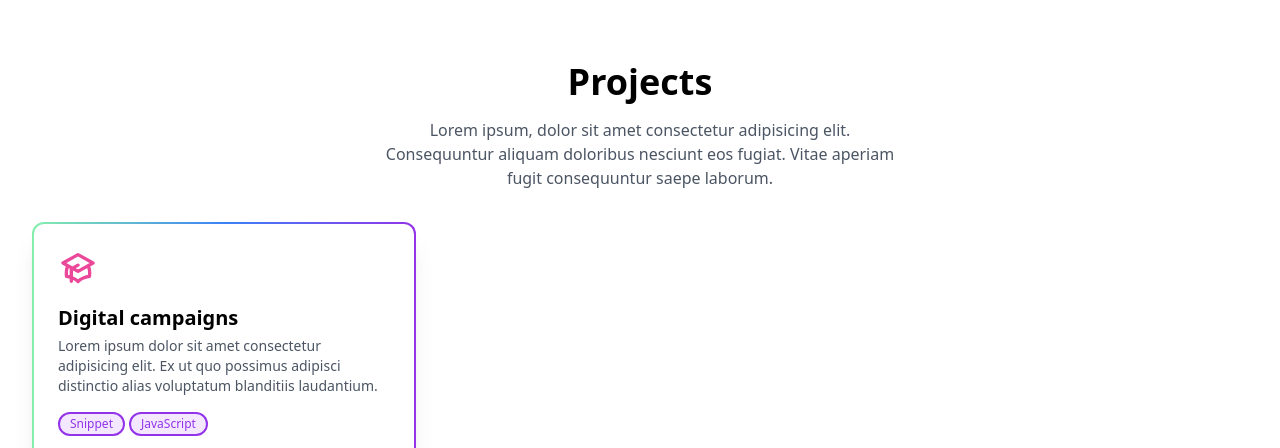
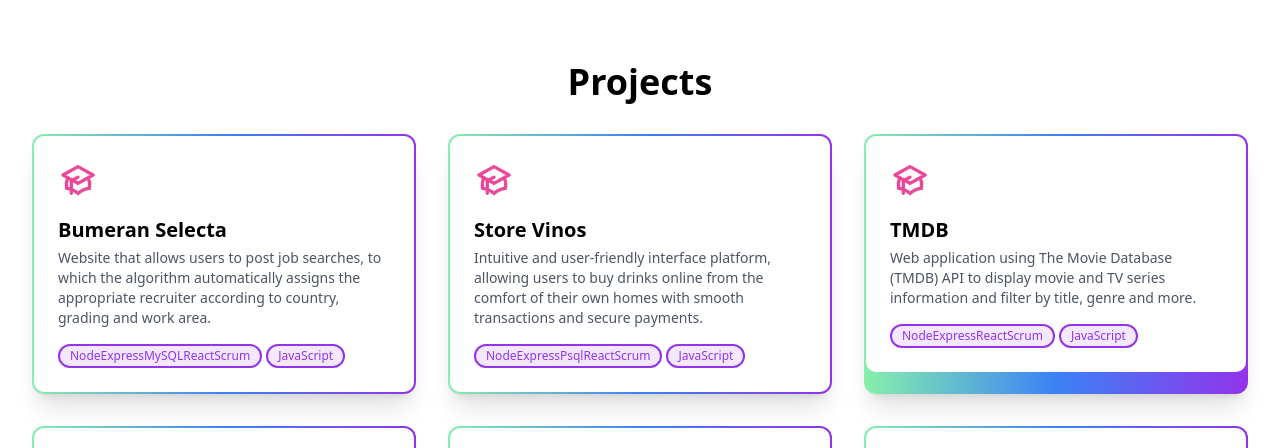
Before and after one commit to JeanLarez/portfolio-jean-larez, a React (Vite) app in the folder portfolio-jean/: page / in a window 1280 px wide. Shown: the part 484-932 px from the top of the page. Built offline with nearby package versions, Linux system fonts and the light colour scheme.

Commit message:
Projects-Se agrega renderizado dinamico del Componente Cards

```diff
--- a/portfolio-jean/src/Components/Header.jsx
+++ b/portfolio-jean/src/Components/Header.jsx
@@ -3,44 +3,44 @@
 
 const Header = () => {
   return (
-    <header class="bg-gradient-to-b from-sky-700 via-sky-600 to-sky-500 w-full h-full bg-no-repeat bg-cover bg-center bg-fixed">
-      <div class="content pt-1.5 px-8">
-        <nav class="flex items-center justify-between">
-          <h2 class="text-white font-bold text-2xl ml-12">Jean Lárez</h2>
-          <div class="auth flex items-center mr-12">
-            <button class="py-2 px-3 rounded text-white hover:bg-white hover:text-[#0a66c2]">
-              <FaLinkedin class="text-4xl" />
+    <header className="bg-gradient-to-b from-sky-700 via-sky-600 to-sky-500 w-full h-full bg-no-repeat bg-cover bg-center bg-fixed">
+      <div className="content pt-1.5 px-8">
+        <nav className="flex items-center justify-between">
+          <h2 className="text-white font-bold text-2xl ml-12">Jean Lárez</h2>
+          <div className="auth flex items-center mr-12">
+            <button className="py-2 px-3 rounded text-white hover:bg-white hover:text-[#0a66c2]">
+              <FaLinkedin className="text-4xl" />
             </button>
-            <button class="py-2 px-3 rounded  hover:bg-gray-800 hover:text-gray-100">
-              <BsGithub class="text-4xl text-white" />
+            <button className="py-2 px-3 rounded  hover:bg-gray-800 hover:text-gray-100">
+              <BsGithub className="text-4xl text-white" />
             </button>
           </div>
         </nav>
-        <div class="body mx-8">
-          <div class="md:flex items-center justify-center">
-            <div class="w-full md:w-1/2 pt-6">
-              <h1 class="text-4xl mb-8 ml-4 font-bold text-white tracking-wide">
+        <div className="body mx-8">
+          <div className="md:flex items-center justify-center">
+            <div className="w-full md:w-1/2 pt-6">
+              <h1 className="text-4xl mb-8 ml-4 font-bold text-white tracking-wide">
                 Full Stack Developer
               </h1>
-              <p class="text-gray-1200 text-lg mr-16 mb-8 ml-4">
+              <p className="text-gray-1200 text-lg mr-16 mb-8 ml-4">
                 I am passionate about developing websites, applications and
                 programs by giving them structure, appearance and interactive
                 behaviors by applying industry-standard technologies.
               </p>
 
-              <p class="text-gray-1200 text-lg mr-16 mb-8 ml-4">
+              <p className="text-gray-1200 text-lg mr-16 mb-8 ml-4">
                 I also have experience in training and mentoring people and
                 coordinating work teams, allowing me to communicate effectively
                 with team members, clients and stakeholders.
               </p>
 
-              <button class="bg-gray-900 text-gray-200 ml-3 py-2 px-5 rounded  hover:bg-gray-800 hover:text-gray-100">
+              <button className="bg-gray-900 text-gray-200 ml-3 py-2 px-5 rounded  hover:bg-gray-800 hover:text-gray-100">
                 Resume
               </button>
             </div>
-            <div class="w-96 md:max-w-md">
+            <div className="w-96 md:max-w-md">
               <img
-                class="h-max"
+                className="h-max"
                 src="src/assets/jean_perfil_izquierdo.png"
                 alt=""
               />
--- a/portfolio-jean/src/Components/Projects.jsx
+++ b/portfolio-jean/src/Components/Projects.jsx
@@ -1,69 +1,29 @@
+import dataProjects from "../utils/dataCards";
+import Card from "../common/Card";
+
 const Grid = () => {
   return (
-    <section class="dark:bg-gray-900 dark:text-white">
-      <div class="mx-auto max-w-screen-xl px-4 py-8 sm:py-12 sm:px-6 lg:py-16 lg:px-8">
-        <div class="mx-auto max-w-lg text-center">
-          <h2 class="text-3xl font-bold sm:text-4xl">Projects</h2>
-
-          <p class="mt-4 text-gray-600">
-            Lorem ipsum, dolor sit amet consectetur adipisicing elit.
-            Consequuntur aliquam doloribus nesciunt eos fugiat. Vitae aperiam
-            fugit consequuntur saepe laborum.
-          </p>
+    <section className="dark:bg-gray-900 dark:text-white">
+      <div className="mx-auto max-w-screen-xl px-4 py-8 sm:py-12 sm:px-6 lg:py-16 lg:px-8">
+        <div className="mx-auto max-w-lg text-center">
+          <h2 className="text-3xl font-bold sm:text-4xl text-black">
+            Projects
+          </h2>
         </div>
 
-        <div class="mt-8 grid grid-cols-1 gap-8 md:grid-cols-2 lg:grid-cols-3">
-          <article class="rounded-xl bg-gradient-to-r from-green-300 via-blue-500 to-purple-600 p-0.5 shadow-xl transition hover:animate-background hover:bg-[length:400%_400%] hover:shadow-sm hover:[animation-duration:_4s]">
-            <div class="rounded-[10px] bg-white p-4 sm:p-6">
-              <a href="#">
-                <svg
-                  xmlns="http://www.w3.org/2000/svg"
-                  class="h-10 w-10 text-pink-500"
-                  fill="none"
-                  viewBox="0 0 24 24"
-                  stroke="currentColor"
-                >
-                  <path d="M12 14l9-5-9-5-9 5 9 5z" />
-                  <path d="M12 14l6.16-3.422a12.083 12.083 0 01.665 6.479A11.952 11.952 0 0012 20.055a11.952 11.952 0 00-6.824-2.998 12.078 12.078 0 01.665-6.479L12 14z" />
-                  <path
-                    stroke-linecap="round"
-                    stroke-linejoin="round"
-                    stroke-width="2"
-                    d="M12 14l9-5-9-5-9 5 9 5zm0 0l6.16-3.422a12.083 12.083 0 01.665 6.479A11.952 11.952 0 0012 20.055a11.952 11.952 0 00-6.824-2.998 12.078 12.078 0 01.665-6.479L12 14zm-4 6v-7.5l4-2.222"
-                  />
-                </svg>
+        <div className="mt-8 grid grid-cols-1 gap-8 md:grid-cols-2 lg:grid-cols-3">
+          {dataProjects.map((project) => {
+            return (
+              <Card
+                key={project.id}
+                title={project.title}
+                descrptionEng={project.descrptionEng}
+                thecnology={project.thecnology.map((name) => name)}
+              />
+            );
+          })}
 
-                <h2 class="mt-4 text-xl font-bold text-black">
-                  Digital campaigns
-                </h2>
 
-                <p class="mt-1 text-sm text-gray-600">
-                  Lorem ipsum dolor sit amet consectetur adipisicing elit. Ex ut
-                  quo possimus adipisci distinctio alias voluptatum blanditiis
-                  laudantium.
-                </p>
-              </a>
-
-              <div class="mt-4 flex flex-wrap gap-1">
-                <span class="whitespace-nowrap rounded-full bg-purple-100 border-2 border-purple-600 px-2.5 py-0.5 text-xs text-purple-600">
-                  Snippet
-                </span>
-
-                <span class="whitespace-nowrap rounded-full bg-purple-100 border-2 border-purple-600 px-2.5 py-0.5 text-xs text-purple-600">
-                  JavaScript
-                </span>
-              </div>
-            </div>
-          </article>
-        </div>
-
-        <div class="mt-12 text-center">
-          <a
-            href="#"
-            class="inline-block rounded bg-pink-600 px-12 py-3 text-sm font-medium text-white transition hover:bg-pink-700 focus:outline-none focus:ring focus:ring-yellow-400"
-          >
-            Get Started Today
-          </a>
         </div>
       </div>
     </section>
--- /dev/null
+++ b/portfolio-jean/src/common/Card.jsx
@@ -0,0 +1,39 @@
+function Card (data) {
+  return (
+    <article className="rounded-xl bg-gradient-to-r from-green-300 via-blue-500 to-purple-600 p-0.5 shadow-xl transition hover:animate-background hover:bg-[length:400%_400%] hover:shadow-sm hover:[animation-duration:_4s]">
+      <div className="rounded-[10px] bg-white p-4 sm:p-6">
+        <a href="#">
+          <svg
+            xmlns="http://www.w3.org/2000/svg"
+            className="h-10 w-10 text-pink-500"
+            fill="none"
+            viewBox="0 0 24 24"
+            stroke="currentColor"
+          >
+            <path d="M12 14l9-5-9-5-9 5 9 5z" />
+            <path d="M12 14l6.16-3.422a12.083 12.083 0 01.665 6.479A11.952 11.952 0 0012 20.055a11.952 11.952 0 00-6.824-2.998 12.078 12.078 0 01.665-6.479L12 14z" />
+            <path
+              strokeLinecap="round"
+              strokeLinejoin="round"
+              strokeWidth="2"
+              d="M12 14l9-5-9-5-9 5 9 5zm0 0l6.16-3.422a12.083 12.083 0 01.665 6.479A11.952 11.952 0 0012 20.055a11.952 11.952 0 00-6.824-2.998 12.078 12.078 0 01.665-6.479L12 14zm-4 6v-7.5l4-2.222"
+            />
+          </svg>
+          <h2 className="mt-4 text-xl font-bold text-black">{data.title}</h2>
+          <p className="mt-1 text-sm text-gray-600">{data.descrptionEng}</p>
+        </a>
+
+        <div className="mt-4 flex flex-wrap gap-1">
+          <span className="whitespace-nowrap rounded-full bg-purple-100 border-2 border-purple-600 px-2.5 py-0.5 text-xs text-purple-600">
+            {data.thecnology}
+          </span>
+          <span className="whitespace-nowrap rounded-full bg-purple-100 border-2 border-purple-600 px-2.5 py-0.5 text-xs text-purple-600">
+            JavaScript
+          </span>
+        </div>
+      </div>
+    </article>
+  );
+}
+
+export default Card
--- /dev/null
+++ b/portfolio-jean/src/utils/dataCards.js
@@ -0,0 +1,58 @@
+const dataProjects = [
+  {
+    id: 1,
+    title: "Bumeran Selecta",
+    descrptionEng:
+      "Website that allows users to post job searches, to which the algorithm automatically assigns the appropriate recruiter according to country, grading and work area.",
+    descrptionEsp:
+      "Sitio web que permite a los usuarios publicar búsquedas de empleo, a las que el algoritmo asigna automáticamente el reclutador adecuado según el país, califcación y área de trabajo.",
+    thecnology: ["Node", "Express", "MySQL", "React", "Scrum"],
+  },
+  {
+    id: 2,
+    title: "Store Vinos",
+    descrptionEng:
+      "Intuitive and user-friendly interface platform, allowing users to buy drinks online from the comfort of their own homes with smooth transactions and secure payments.",
+    descrptionEsp:
+      "Plataforma de interfaz intuitiva y fácil de usar, que permite a los usuarios comprar bebidas en línea desde la comodidad de sus propios hogares con transacciones fluidas y pagos seguros.",
+    thecnology: ["Node", "Express", "Psql", "React", "Scrum"],
+  },
+  {
+    id: 3,
+    title: "TMDB",
+    descrptionEng:
+      "Web application using The Movie Database (TMDB) API to display movie and TV series information and filter by title, genre and more.",
+    descrptionEsp:
+      "Aplicación web utilizando la API de The Movie Database (TMDB) para mostrar información de películas y series de televisión y filtrar por título, géneroy más.",
+    thecnology: ["Node", "Express", "React", "Scrum"],
+  },
+  {
+    id: 4,
+    title: "Wheather Chanel",
+    descrptionEng:
+      "Web application to display the weather forecast in real time. It was developed in integration with the OpenWeatherMap API to get the weather data.",
+    descrptionEsp:
+      "Aplicación web para visualizar el pronóstico del tiempo en tiempo real. Fue desarrollado en integración con la API OpenWeatherMap para obtener los datos meteorológicos.",
+    thecnology: ["Html", "CSS", "JavaScript", "Jquery"],
+  },
+  {
+    id: 5,
+    title: "To do List",
+    descrptionEng:
+      "Web application that allow the user to add new tasks, mark them as completed, delete them and also edit their content.",
+    descrptionEsp:
+      "Aplicación web que permitir al usuario agregar nuevas tareas, marcarlas como completadas, eliminarlas y también editar su contenido.",
+    thecnology: ["Html", "CSS", "JavaScript", "POO"],
+  },
+  {
+    id: 6,
+    title: "Color Game",
+    descrptionEng:
+      "Interactive application that presents the user with a color in RGB format, to choose the color box that matches the given value.",
+    descrptionEsp:
+      "Aplicación interactiva que presenta al usuario un color en formato RGB, para elejir el cuadro de color que coincide con el valor dado.",
+    thecnology: ["Html", "CSS", "JavaScript"],
+  },
+];
+
+export default dataProjects
```
